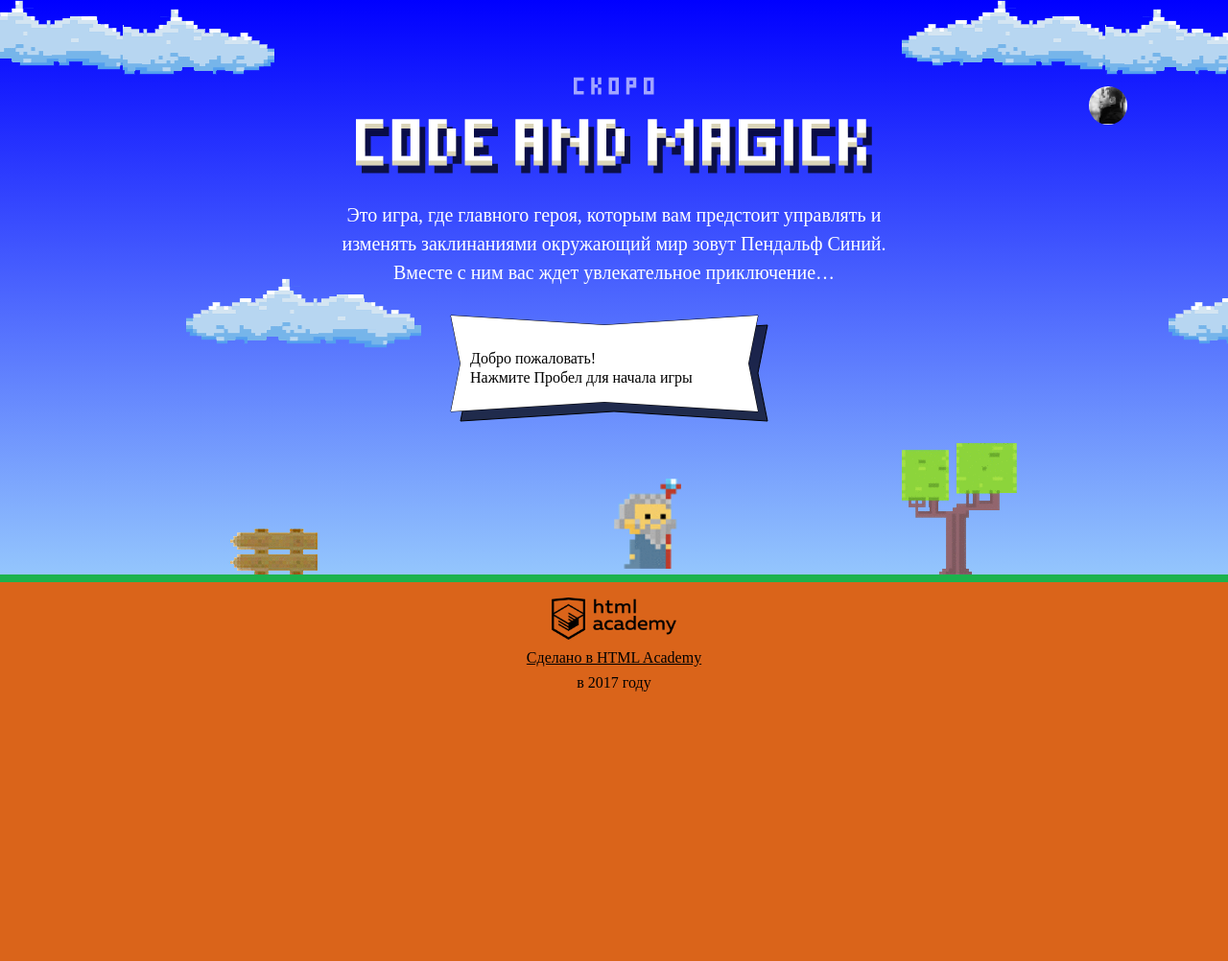
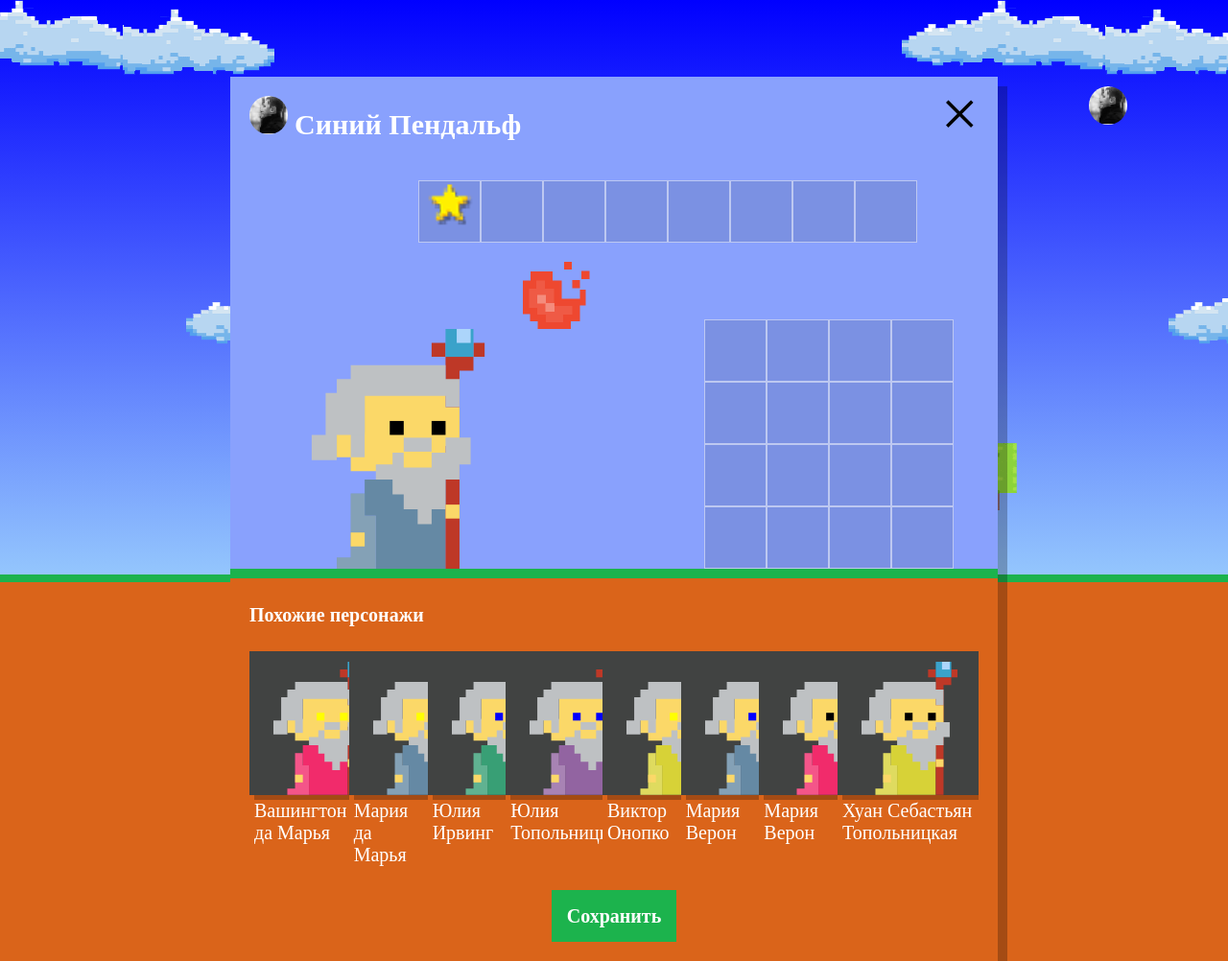
Before and after one commit to megokryak/429567-code-and-magick, a website: page index.html in a window 1280 px wide. Shown: the whole page at 96% size. Before the commit the page ends 800 px from the top, so only its background shows below. Drawn offline with Linux system fonts and the light colour scheme; a web font is replaced by a local one.

Commit message:
Выполнил первую часть. Надо ли править css?

```diff
--- a/index.html
+++ b/index.html
@@ -198,6 +198,7 @@
   };
 </script>
 <script src="js/stat.js"></script>
+<script src="js/setup.js"></script>
 <script src="js/game.js"></script>
 
 </body>
--- /dev/null
+++ b/js/setup.js
@@ -0,0 +1,44 @@
+var WIZARDS_NAMES = ['Иван', 'Хуан Себастьян', 'Мария', 'Кристоф', 'Виктор', 'Юлия', 'Люпита', 'Вашингтон'];
+var WIZARDS_LASTNAMES = ['да Марья', 'Верон', 'Мирабелла', 'Вальц', 'Онопко', 'Топольницкая', 'Нионго', 'Ирвинг'];
+var WIZARDS_COAT_COLOR = ['rgb(101, 137, 164)', 'rgb(241, 43, 107)', 'rgb(146, 100, 161)', 'rgb(56, 159, 117)', 'rgb(215, 210, 55)', 'rgb(0, 0, 0)'];
+var WIZARDS_EYES_COLOR = ['black', 'red', 'blue', 'yellow', 'green'];
+
+var wizardsClan = [];
+var wizardTemplate = document.querySelector ('#similar-wizard-template').content.querySelector ('.setup-similar-item');
+var wizard = document.querySelector ('.setup');
+var listElement = document.querySelector ('.setup-similar-list');
+
+var buildWizards = function (names, lastnames, coatColor, eyesColor) {
+  var fullnameRandom;
+  var colorCoatRandom;
+  var colorEyeRandom;
+  for (var i = 0; i < names.length; i++) {
+    fullnameRandom  = names[getRandomValue (names.length)] + ' ' + lastnames[getRandomValue (lastnames.length)];
+    colorCoatRandom = coatColor[getRandomValue (coatColor.length)];
+    colorEyeRandom = eyesColor[getRandomValue (eyesColor.length)];
+    wizardsClan[i] = {
+      name: fullnameRandom,
+      coatColor: colorCoatRandom,
+      eyesColor: colorEyeRandom
+    };
+  };
+};
+
+var buildTemplate = function (template, wizardsClan, list) {
+  for (var j = 0; j < wizardsClan.length; j++) {
+    var wizardElement = template.cloneNode(true)
+    wizardElement.querySelector ('.setup-similar-label').textContent = wizardsClan[j].name;
+    wizardElement.querySelector ('.wizard-coat').style.fill = wizardsClan[j].coatColor;
+    wizardElement.querySelector ('.wizard-eyes').style.fill = wizardsClan[j].eyesColor;
+    list.appendChild (wizardElement);
+  };
+};
+
+var getRandomValue = function (lengthValue) {
+  return (Math.floor(Math.random() * lengthValue));
+};
+
+wizard.classList.remove ('hidden');
+document.querySelector ('.setup-similar').classList.remove ('hidden');
+buildWizards (WIZARDS_NAMES, WIZARDS_LASTNAMES, WIZARDS_COAT_COLOR, WIZARDS_EYES_COLOR);
+buildTemplate (wizardTemplate, wizardsClan, listElement);
```
